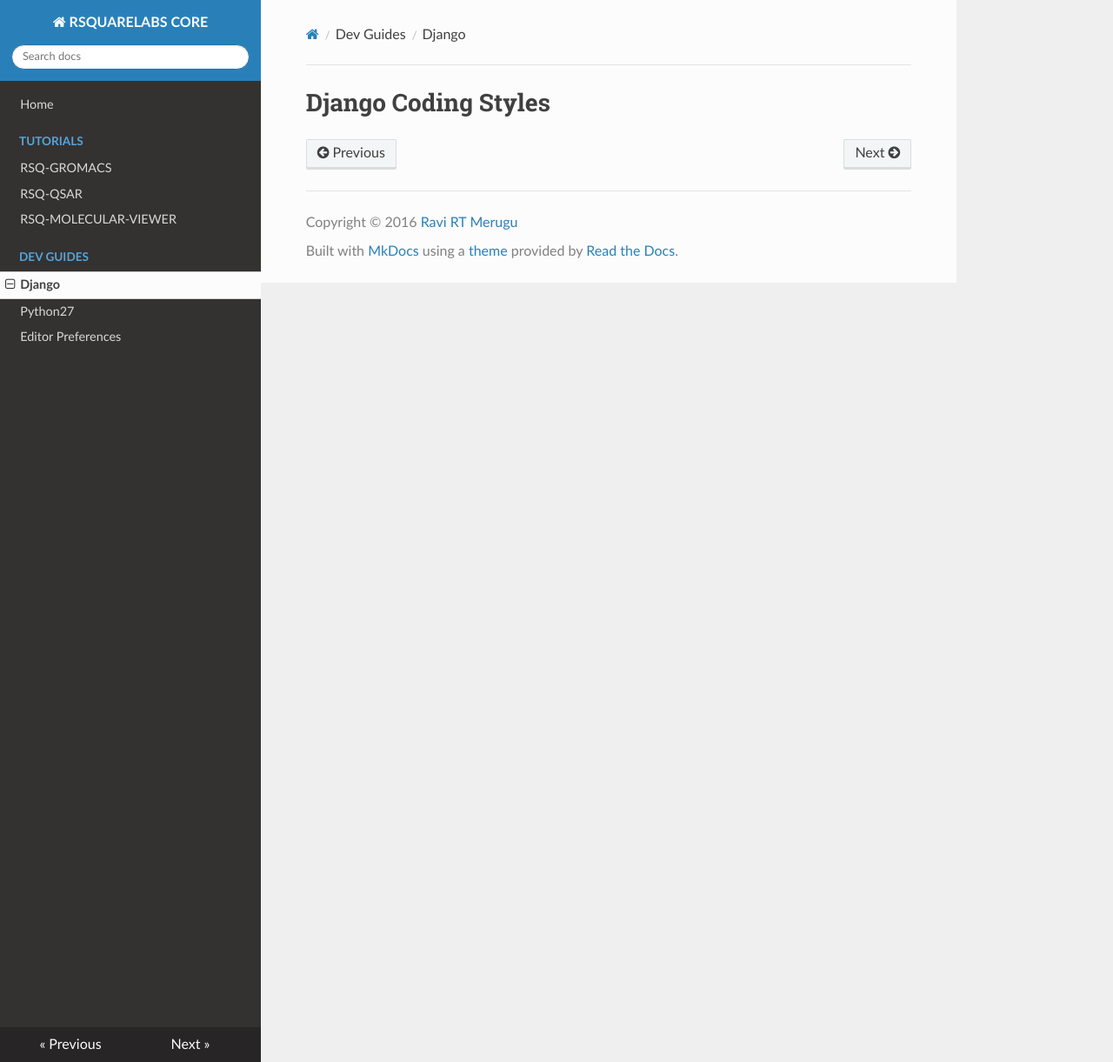
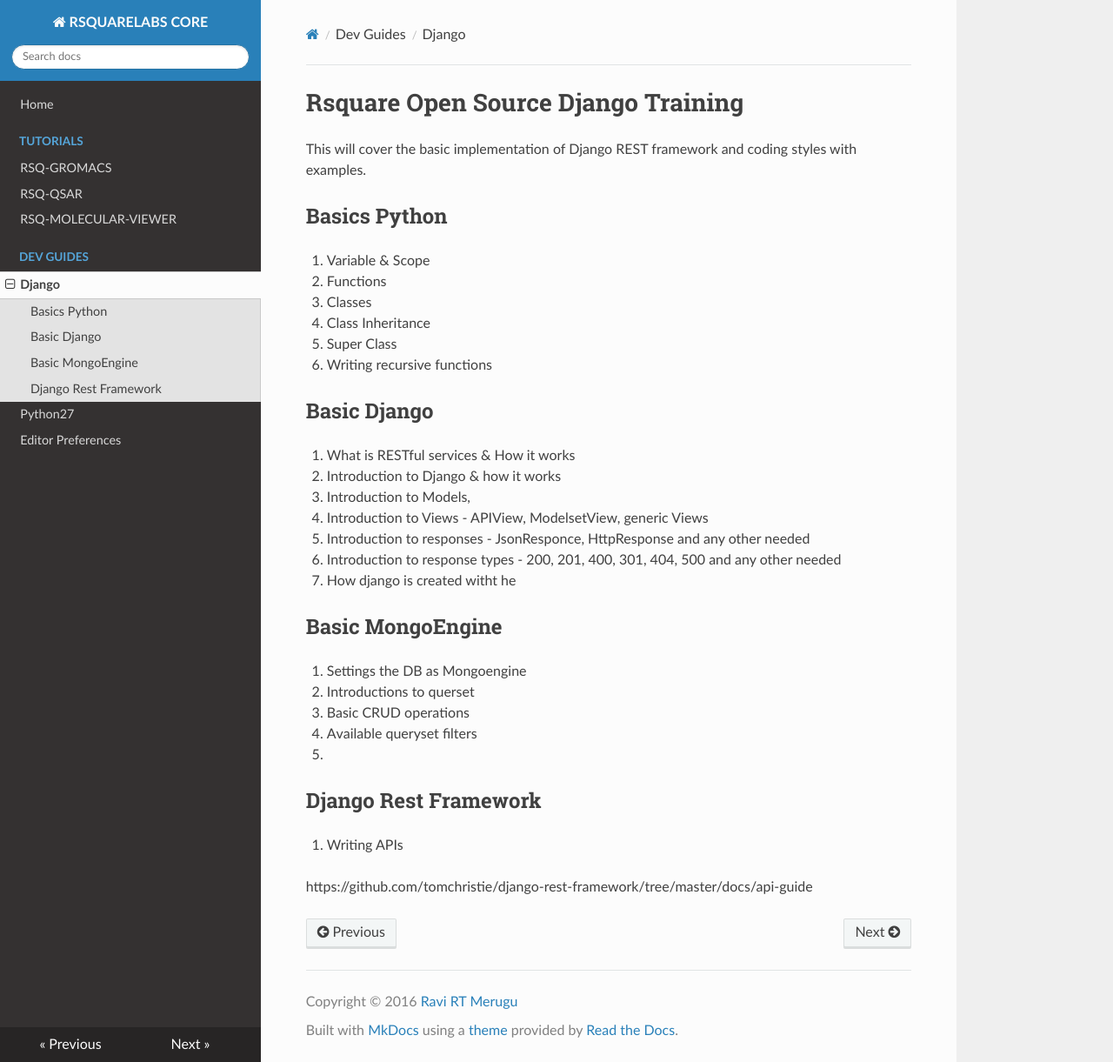
Before and after one commit to waffle-iron/rsquarelabs-core, an MkDocs documentation site: the page built from docs/dev-guides/django.md, in a window 1280 px wide and 1221 px high. Shown: the whole window at 87% size. Built offline with MkDocs 1.6.1, drawn with Linux system fonts in a browser that asks for light colours; nearby versions of some CDN libraries; old or Windows-style settings are respelled for this version of MkDocs.

Commit message:
dev-guides updated

```diff
--- a/docs/dev-guides/django.md
+++ b/docs/dev-guides/django.md
@@ -1 +1,38 @@
-#Django Coding Styles
+# Rsquare Open Source Django Training
+
+This will cover the basic implementation of Django REST framework and coding styles with examples.
+
+
+## Basics Python
+1. Variable & Scope
+2. Functions
+2. Classes
+3. Class Inheritance
+4. Super Class
+5. Writing recursive functions
+
+
+
+## Basic Django
+1. What is RESTful services & How it works
+2. Introduction to Django & how it works
+3. Introduction to Models,
+4. Introduction to Views - APIView, ModelsetView, generic Views
+5. Introduction to responses - JsonResponce, HttpResponse and any other needed
+5. Introduction to response types - 200, 201, 400, 301, 404, 500 and any other needed
+6. How django is created witht he
+
+## Basic MongoEngine
+1. Settings the DB as Mongoengine
+2. Introductions to querset
+3. Basic CRUD operations
+3. Available queryset filters
+4.
+
+## Django Rest Framework
+1. Writing APIs
+
+
+
+
+https://github.com/tomchristie/django-rest-framework/tree/master/docs/api-guide
```
Also changed, not shown: docs/dev-guides/angular-1x.md (added, +30 -0 lines), docs/dev-guides/python27.md (+11 -0 lines).
